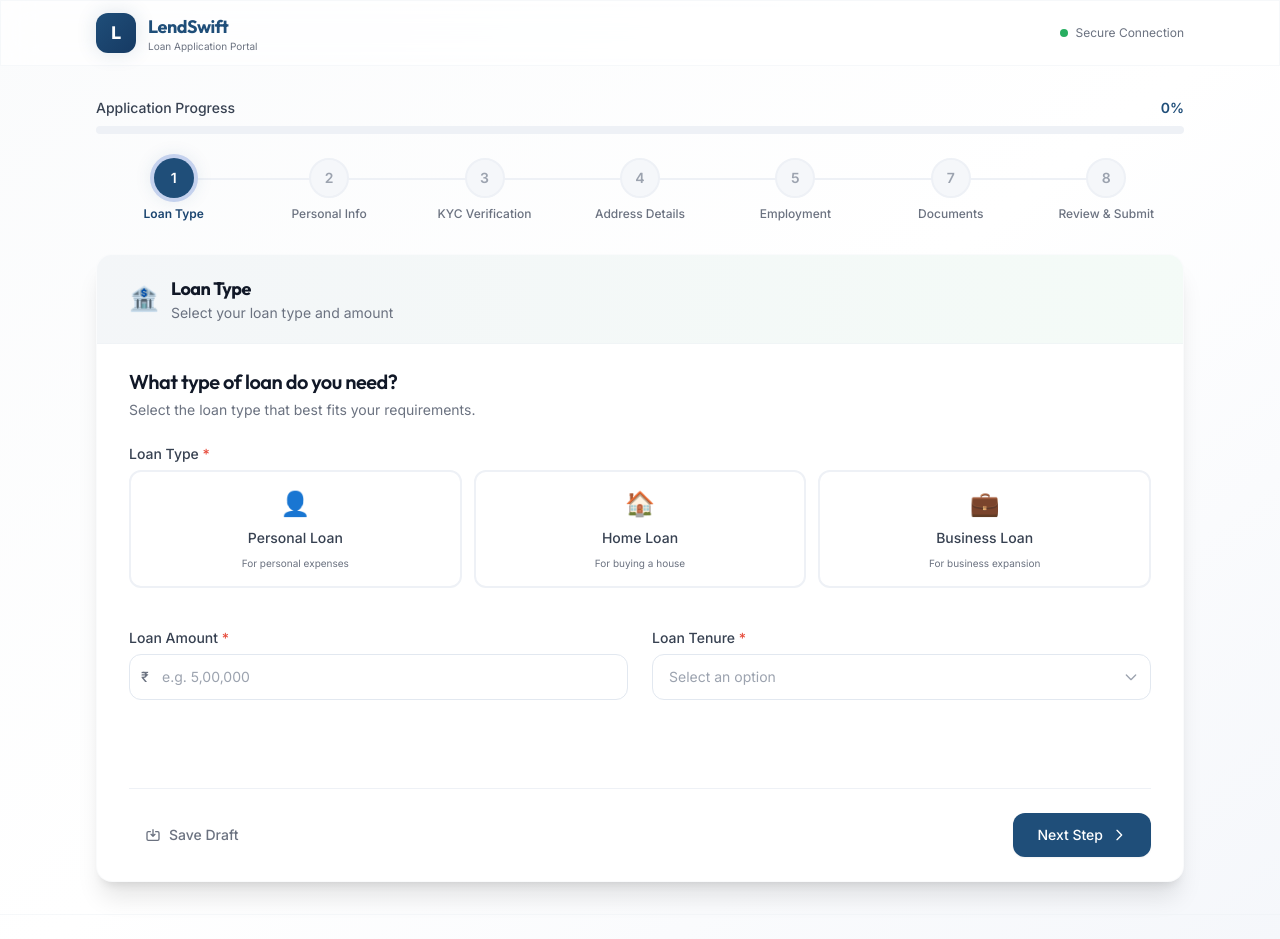
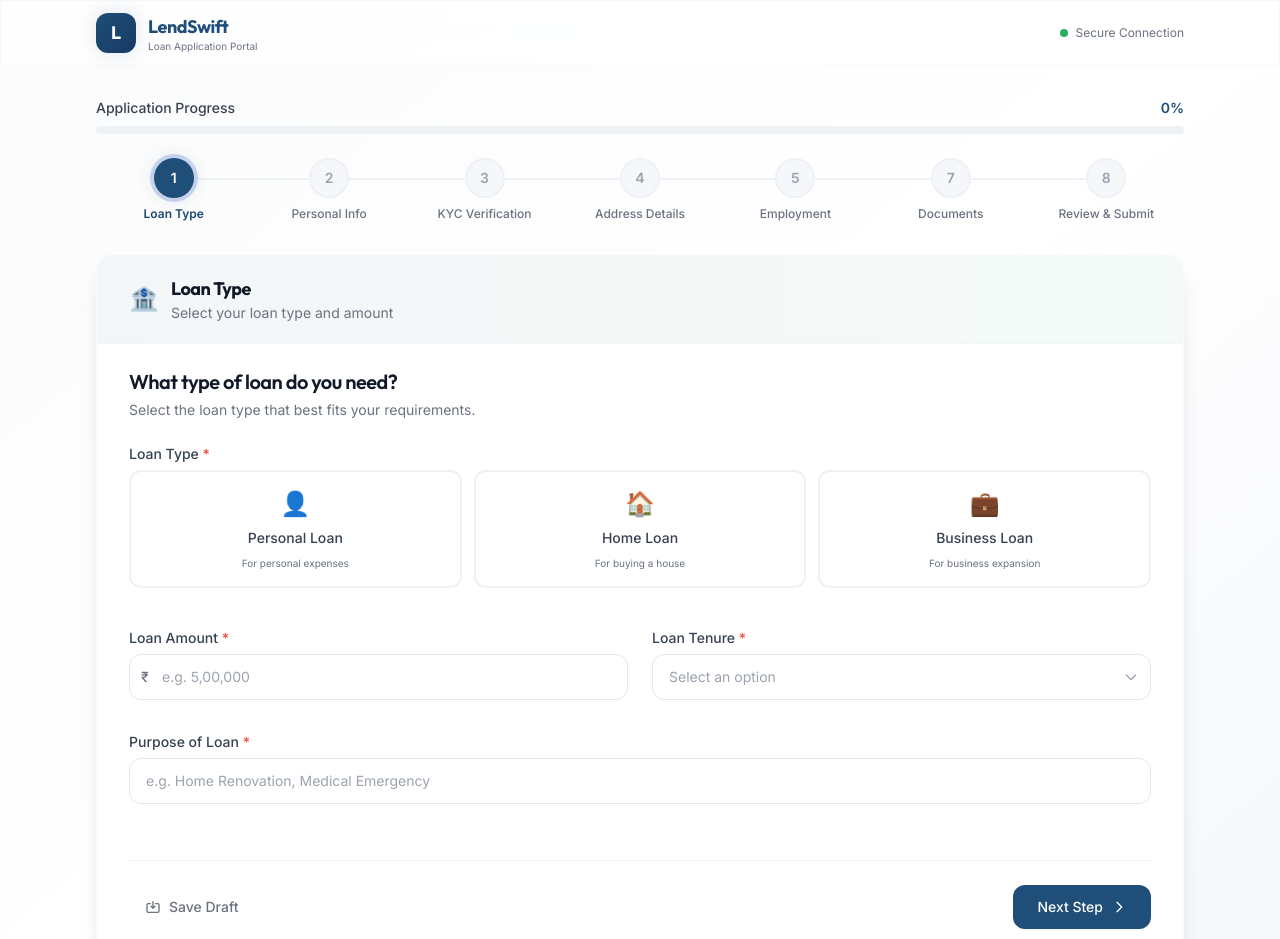
Before and after one commit to GziXnine/loan-application, a React (Vite) app: page / in a window 1280 px wide. Shown: the top 939 px of the page. Built offline with nearby package versions, Linux system fonts and the light colour scheme.

Commit message:
refactor(step1): migrate to Compound Input components

```diff
--- a/src/components/steps/Step1LoanType.jsx
+++ b/src/components/steps/Step1LoanType.jsx
@@ -101,13 +101,14 @@ const Step1LoanType = forwardRef((props, ref) => {
       </div>
 
       <div className="pt-2">
-        <Input
-          label="Purpose of Loan"
-          placeholder="e.g. Home Renovation, Medical Emergency"
-          required
-          error={errors.loanPurpose?.message}
-          {...register('loanPurpose')}
-        />
+        <Input error={errors.loanPurpose?.message}>
+          <Input.Label required>Purpose of Loan</Input.Label>
+          <Input.Field
+            placeholder="e.g. Home Renovation, Medical Emergency"
+            {...register('loanPurpose')}
+          />
+          <Input.Error />
+        </Input>
       </div>
     </div>
   );
```
